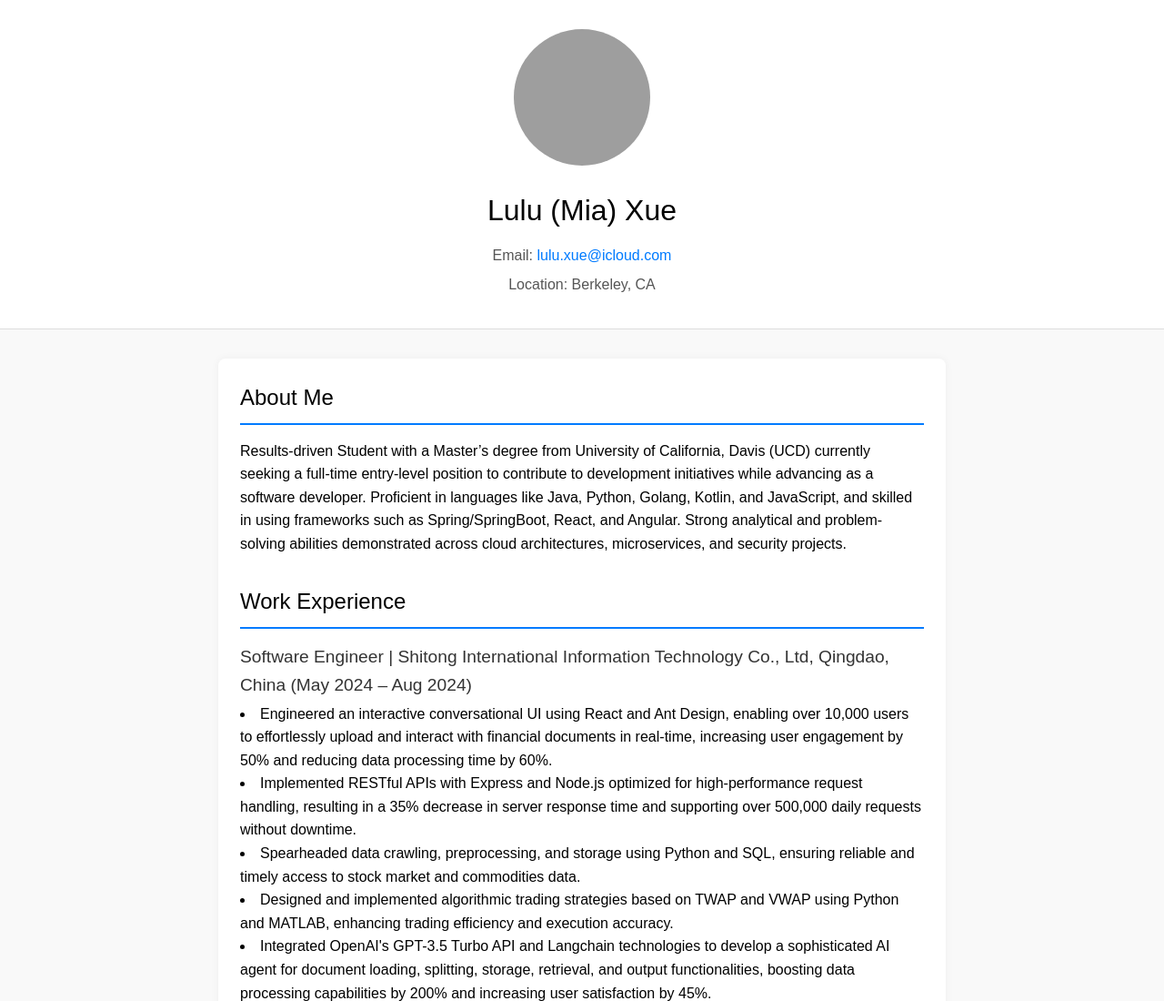
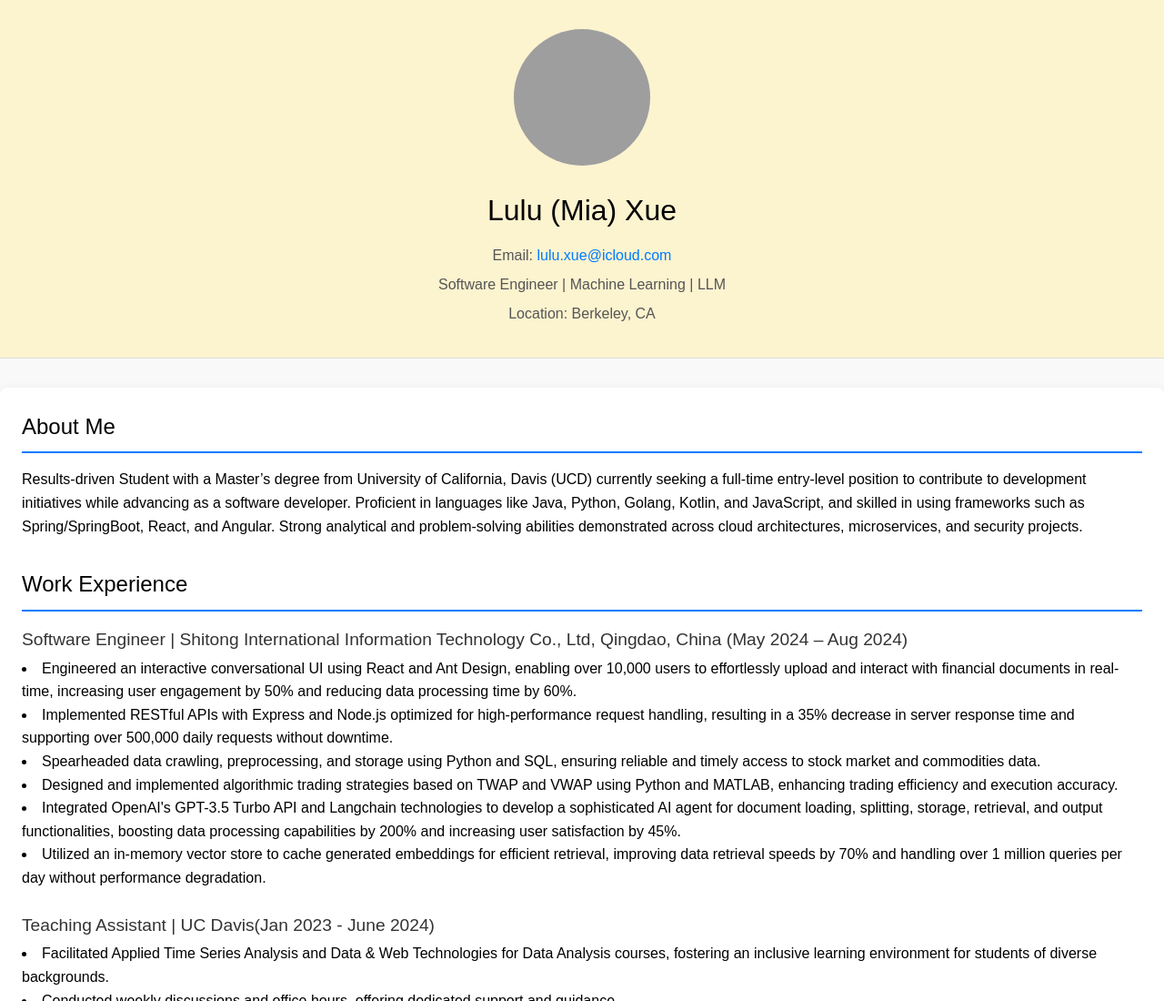
Before and after one commit to lu-lu-xue/lu-lu-xue.github.io, a plain HTML site: page index.html in a window 1280 px wide. Shown: the top 1100 px of the page at 91% size. Drawn offline with Linux system fonts and the light colour scheme; grey boxes are pictures that could not be loaded.

Commit message:
update bgc of header

```diff
--- a/index.html
+++ b/index.html
@@ -3,7 +3,7 @@
 <head>
   <meta charset="UTF-8" />
   <meta name="viewport" content="width=device-width, initial-scale=1.0" />
-  <title>My Personal Website</title>
+  <title>Lulu Xue - Software Engineer</title>
   <!-- import external css file -->
   <link rel="stylesheet" href="styles.css" />
 </head>
@@ -19,6 +19,7 @@
         <a href="mailto:youremail@example.com">lulu.xue@icloud.com</a>
     </p>
     <!--<p>Phone: 123-456-7890 | Location: Berkeley, CA</p>-->
+    <p>Software Engineer | Machine Learning | LLM</p>
     <p>Location: Berkeley, CA</p>
   </header>
 
--- a/styles.css
+++ b/styles.css
@@ -22,7 +22,7 @@
 
   /* 头部区域（头像 + 名字 + 联系方式） */
   header {
-    background-color: #fff;
+    background-color: #FCF3CF;
     padding: 2rem 1rem;
     display: flex;
     flex-direction: column;
@@ -48,7 +48,7 @@
 
   /* 主体内容整体布局 */
   main {
-    max-width: 800px;
+    /* max-width: 800px; */
     margin: 2rem auto;
     background-color: #fff;
     padding: 1.5rem;
```
